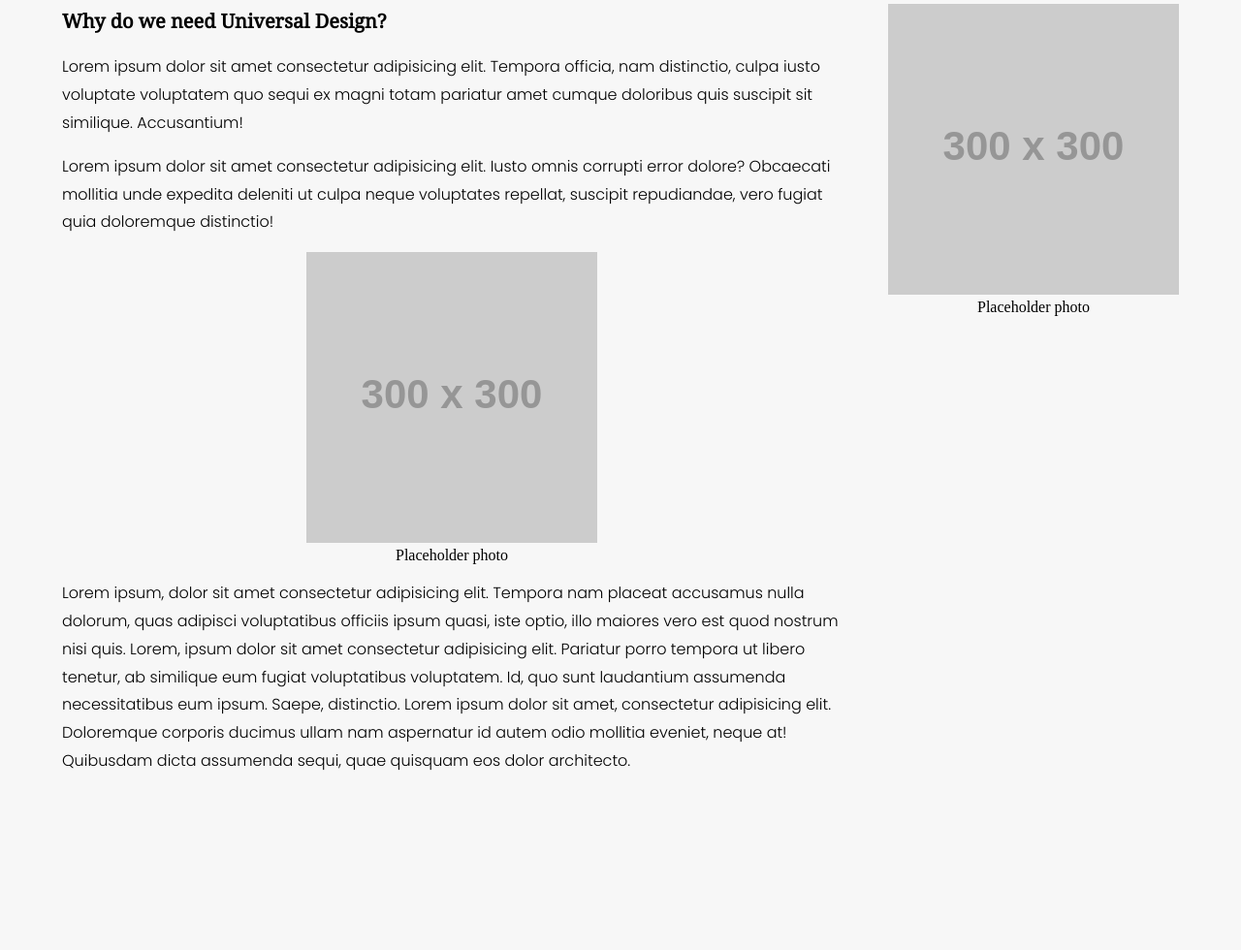
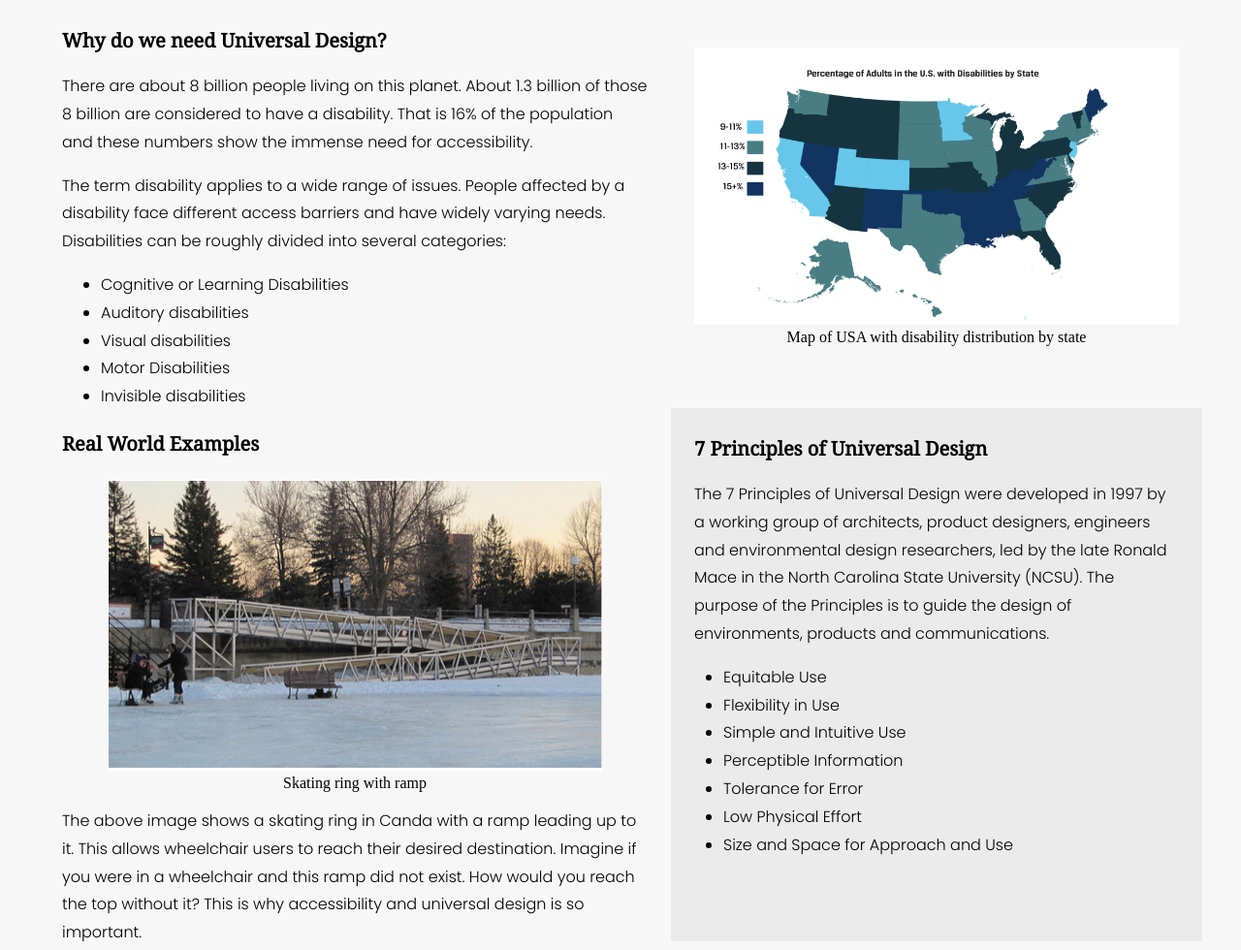
Before and after one commit to taza6535/UniversalDesign, a plain HTML site: page why.html in a window 1280 px wide. Shown: the part 186-1166 px from the top of the page at 97% size. Before the commit the page ends 1026 px from the top, so only its background shows below. Drawn offline with Linux system fonts and the light colour scheme; placeholder pictures from the web are drawn by us.

Commit message:
final project progress

```diff
--- a/css/what.css
+++ b/css/what.css
@@ -55,7 +55,7 @@ header,footer{
     text-align: center;
 }
 header {grid-area: heady; background: rgb(247, 247, 247)}
-nav {grid-area: nav1; background: rgb(245, 232, 243)}
+nav {grid-area: nav1; background: rgb(252, 157, 237)}
 main {grid-area: mainy; background: rgb(247,247,247); max-height: 100%;}
 #pic {grid-area: picy;}
 .container {
--- a/css/why.css
+++ b/css/why.css
@@ -37,7 +37,7 @@ transition: transform 0.3s;
 .skip-link:focus {
 transform: translateY(0);
 }
-p {
+p, ul {
     margin: 1.0em 0;
     line-height: 1.8em;
     font-family: 'Poppins', sans-serif;
@@ -55,22 +55,22 @@ header,footer{
     text-align: center;
 }
 header {grid-area: heady; background: rgb(247, 247, 247)}
-nav {grid-area: nav1; background: rgb(245, 232, 243)}
+nav {grid-area: nav1; background: rgb(252, 157, 237);}
 main {grid-area: mainy; background: rgb(247,247,247); max-height: 100%;}
-#pic {grid-area: picy;}
+#pic {grid-area: picy; background-color:rgb(247, 247, 247); height: 350px; margin-top: 25px;}
+#sevy {grid-area: sevy; background-color: rgb(235, 235, 235); height: 550px;}
 .container {
     max-width: 1200px;
     margin: 0 auto;
     display: grid;
     width: 100vw;
     height: 100vh;
-    grid-template-columns: 2fr;
+    grid-template-columns: 1fr 1fr 1fr;
     grid-template-areas:
     "heady heady heady"
     "nav1 nav1 nav1"
     "mainy mainy picy"
-    "mainy mainy picy"
-    "mainy mainy picy"
+    "mainy mainy sevy"
 }
 
 body {
@@ -106,6 +106,7 @@ grid-template-areas:
 "heady heady"
 "nav1 nav1"
 "mainy picy"
+"mainy sevy"
 }
 } /* end media query for medium/tablet */
 
@@ -118,6 +119,7 @@ grid-template-areas:
   "heady"
   "nav1"
   "picy"
+  "sevy"
   "mainy"
 }
 nav ul {
--- a/why.html
+++ b/why.html
@@ -27,38 +27,59 @@
       <section>
         <h2>Why do we need Universal Design?</h2>
         <p id="p1" style="font-size: 16px;">
-            Lorem ipsum dolor sit amet consectetur adipisicing elit.
-            Tempora officia, nam distinctio, culpa iusto voluptate voluptatem quo sequi ex magni totam pariatur amet cumque doloribus quis suscipit sit similique.
-            Accusantium!
+            There are about 8 billion people living on this planet.
+            About 1.3 billion of those 8 billion are considered to have a disability.
+            That is 16% of the population and these numbers show the immense need for accessibility.
         </p>
         <p>
-            Lorem ipsum dolor sit amet consectetur adipisicing elit.
-            Iusto omnis corrupti error dolore?
-            Obcaecati mollitia unde expedita deleniti ut culpa neque voluptates repellat, suscipit repudiandae, vero fugiat quia doloremque distinctio!
+            The term disability applies to a wide range of issues. People affected by a disability face different access barriers and have widely varying needs.
+            Disabilities can be roughly divided into several categories:
         </p>
-        <figure style="text-align: center;">
-            <img src="http://placehold.it/300x300" alt="a placeholder image of a gray background with the size 300 x 300 on it" style="width: 300px; height: 300px;">
-            <figcaption style="text-align: center;">Placeholder photo</figcaption>
+        <ul style="margin-left: 40px;">
+            <li>Cognitive or Learning Disabilities</li>
+            <li>Auditory disabilities</li>
+            <li>Visual disabilities</li>
+            <li>Motor Disabilities</li>
+            <li>Invisible disabilities</li>
+        </ul>
+    </section>
+    <section>
+        <h2>Real World Examples</h2>
+        <figure style="text-align: center;"">
+            <img src="img/ramp.png" alt="Skating ring with a ramp" style="height: 300px; width: 510px; margin-top: 20px;">
+            <figcaption style="text-align: center;">Skating ring with ramp</figcaption>
         </figure>
         <p>
-            Lorem ipsum, dolor sit amet consectetur adipisicing elit.
-            Tempora nam placeat accusamus nulla dolorum, quas adipisci voluptatibus officiis ipsum quasi, iste optio, illo maiores vero est quod nostrum nisi quis.
-            Lorem, ipsum dolor sit amet consectetur adipisicing elit.
-            Pariatur porro tempora ut libero tenetur, ab similique eum fugiat voluptatibus voluptatem.
-            Id, quo sunt laudantium assumenda necessitatibus eum ipsum.
-            Saepe, distinctio.
-            Lorem ipsum dolor sit amet, consectetur adipisicing elit.
-            Doloremque corporis ducimus ullam nam aspernatur id autem odio mollitia eveniet, neque at!
-            Quibusdam dicta assumenda sequi, quae quisquam eos dolor architecto.
+            The above image shows a skating ring in Canda with a ramp leading up to it.
+            This allows wheelchair users to reach their desired destination.
+            Imagine if you were in a wheelchair and this ramp did not exist.
+            How would you reach the top without it?
+            This is why accessibility and universal design is so important.
         </p>
     </section>
     </main>
     <aside id="pic" style="text-align: center;">
-        <h2 class="sr-only">Picture of me in London</h2>
+        <h2 class="sr-only">Map of USA showing disability distribution</h2>
         <figure>
-            <img src="http://placehold.it/300x300" alt="a placeholder image of a gray background with the size 300 x 300 on it" style="width: 300px; height: 300px">
-            <figcaption style="text-align: center;">Placeholder photo</figcaption>
+            <img src="img/usaMap.png" alt="a heatmap of the United States depicting the distribution of disabilities" style="width: 500px; height: auto">
+            <figcaption style="text-align: center;">Map of USA with disability distribution by state</figcaption>
         </figure>
+    </aside>
+    <aside id="sevy">
+        <h2>7 Principles of Universal Design</h2>
+        <p>
+            The 7 Principles of Universal Design were developed in 1997 by a working group of architects, product designers, engineers and environmental design researchers, led by the late Ronald Mace in the North Carolina State University (NCSU).
+            The purpose of the Principles is to guide the design of environments, products and communications.
+        </p>
+        <ul style="margin-left: 30px;">
+            <li>Equitable Use</li>
+            <li>Flexibility in Use</li>
+            <li>Simple and Intuitive Use</li>
+            <li>Perceptible Information</li>
+            <li>Tolerance for Error</li>
+            <li>Low Physical Effort</li>
+            <li>Size and Space for Approach and Use</li>
+        </ul>
     </aside>
 </div>
 </body>
```
Also changed, not shown: what.html (+80 -19 lines), img/affordance.png (added), img/consistency.png (added), img/constraint.png (added), img/feedback.png (added), img/login.png (added), img/ramp.png (added), img/scrollbar.png (added), img/usaMap.png (added).
